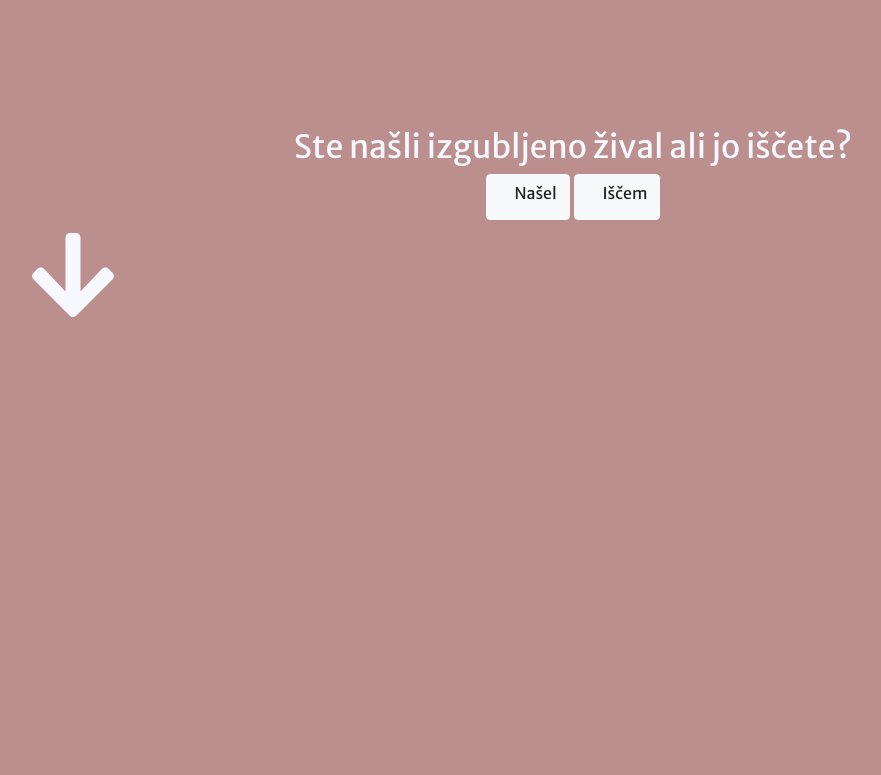
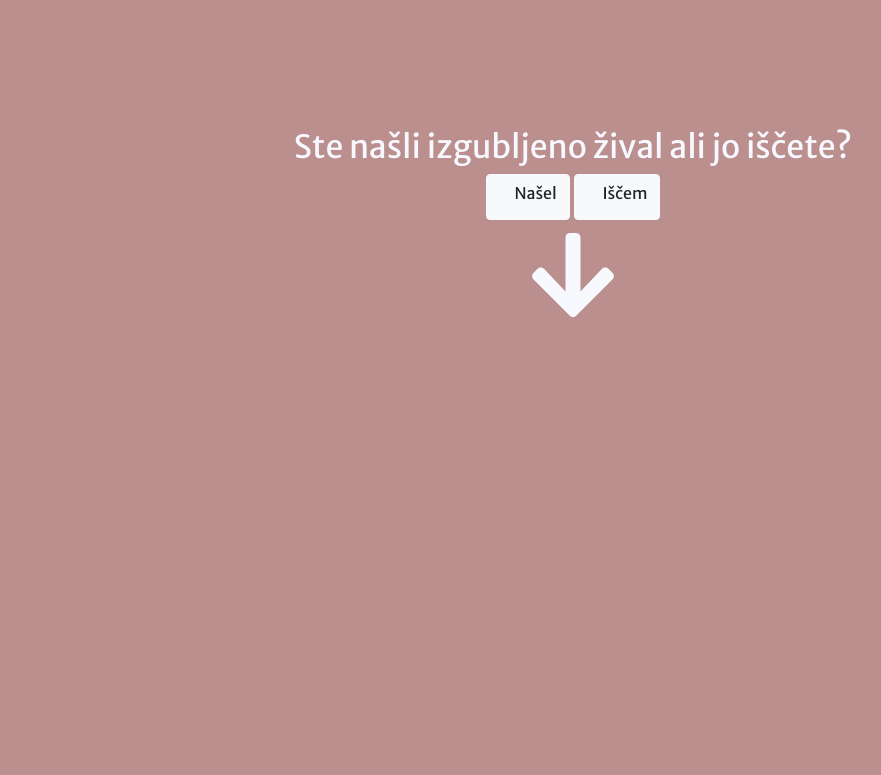
Before and after one commit to KimBadovinac/BitsNBytes, a website: page src/frontend/vpis.html in a window 1280 px wide. Shown: the top 775 px of the page, without its empty margins (67-948 px from the left). Drawn offline with nearby package versions, Linux system fonts and the light colour scheme.

Commit message:
gumb na sredino

```diff
--- a/src/frontend/vpis.html
+++ b/src/frontend/vpis.html
@@ -31,7 +31,7 @@
 <!--First-->
 <form action="/api/insertzival" method="post" role="form">
     <section class="page-section " id="status">
-        <div class="container">
+        <div class="container-fluid">
             <div class="row justify-content-center">
                 <div class="col-lg-8 text-center">
                     <h2 class="text-center mt-0">Ste našli izgubljeno žival ali jo iščete?</h2>
@@ -45,7 +45,7 @@
                     </div>
                 </div>
             </div>
-            <div class="down_icon"><a class="btn btn-icon" href="#second"><i style="color:ghostwhite; align-self:auto" class="fas fa-arrow-down fa-6x"></i></a></div>
+            <div class="down_icon d-flex justify-content-center"><a class="btn btn-icon" href="#second"><i style="color:ghostwhite; align-self:auto" class="fas fa-arrow-down fa-6x"></i></a></div>
         </div>
 
     </section>
```
